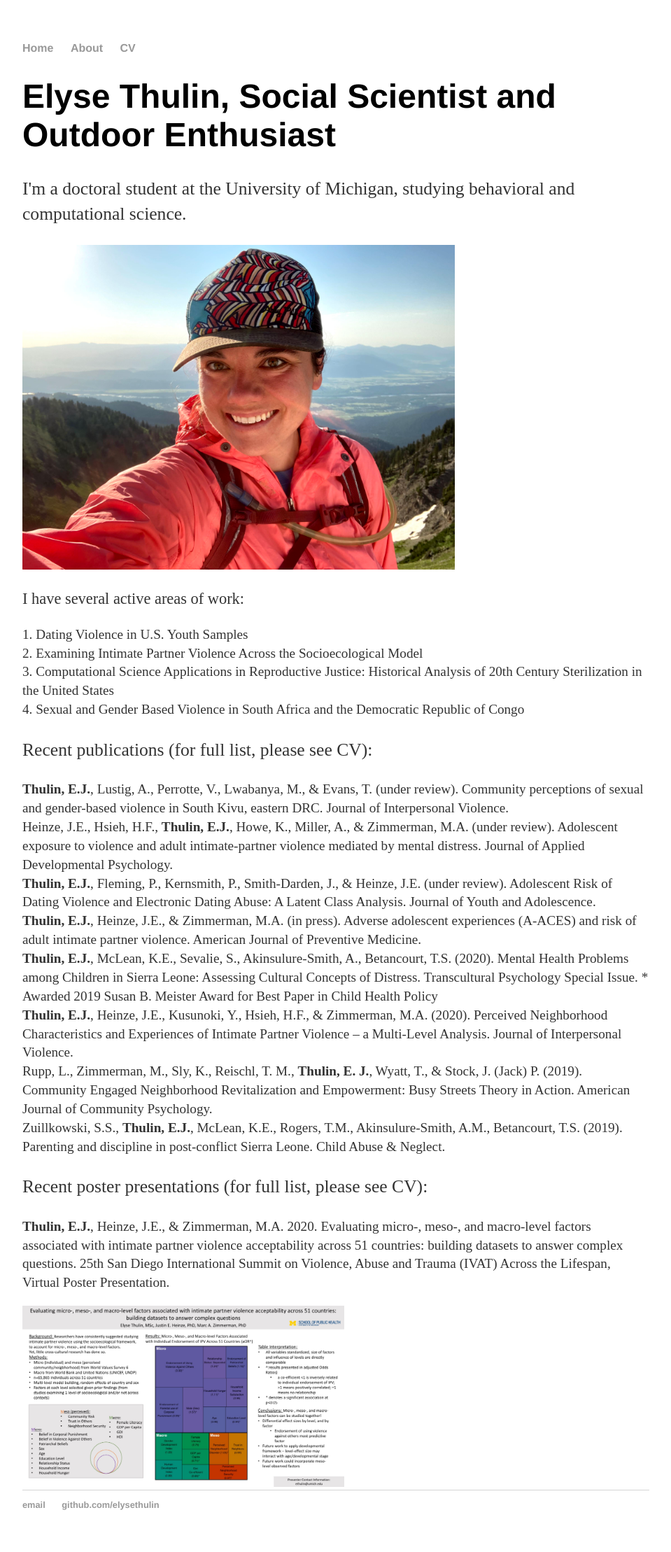
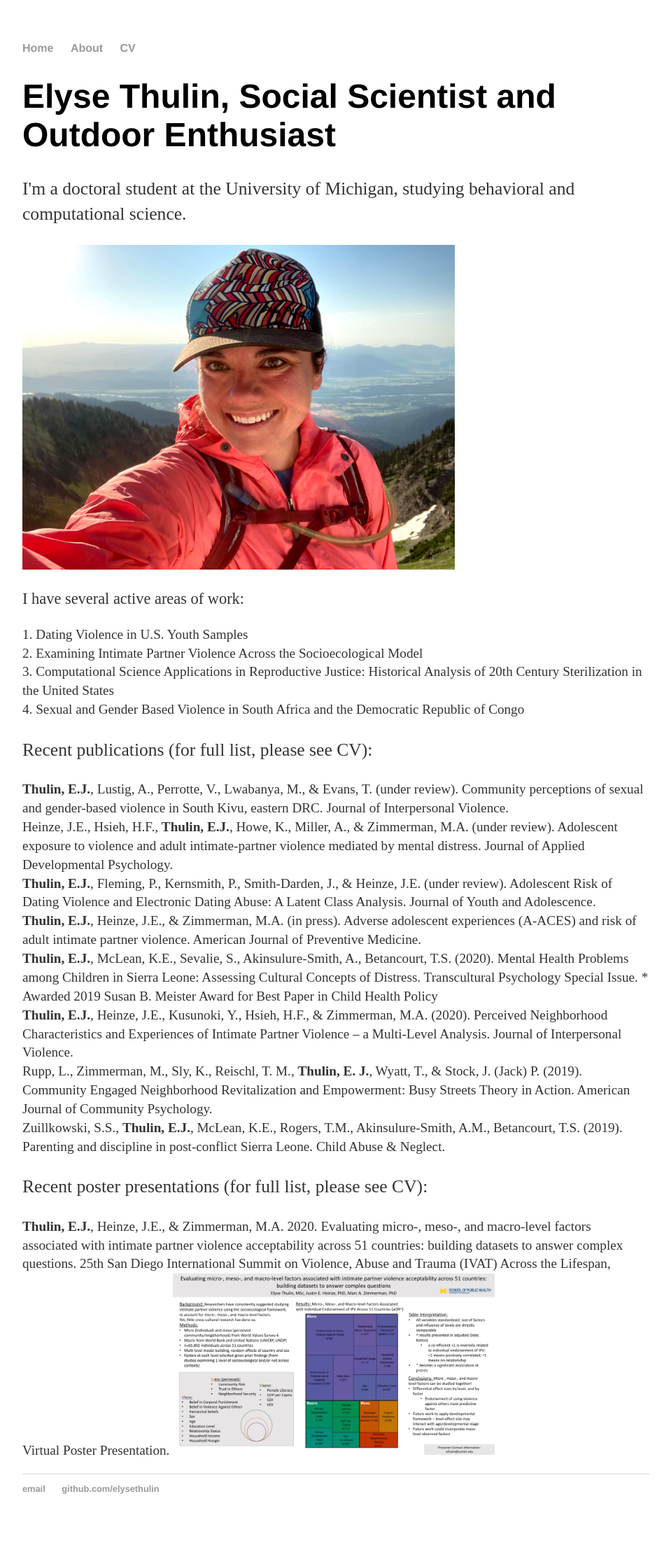
Before and after one commit to elysethulin/elysethulin.github.io, a Jekyll site: the page built from index.html, in a window 1280 px wide. Shown: the whole page at 70% size, without its empty margins (160-1119 px from the left). Built offline with Jekyll 4.4.1, drawn with Linux system fonts in a browser that asks for light colours; after the commit the page ends 2195 px from its top, so only the background shows below that.

Commit message:
Update index.html

```diff
--- a/index.html
+++ b/index.html
@@ -26,6 +26,6 @@ title: Elyse Thulin, Social Scientist and Outdoor Enthusiast
 		<p style="font-size:160%;">Recent poster presentations (for full list, please see CV):
 			<p style="font-size:120%;"><b>Thulin, E.J.</b>, Heinze, J.E., & Zimmerman, M.A. 2020. Evaluating micro-, meso-, and macro-level
 				factors associated with intimate partner violence acceptability across 51 countries: building datasets to answer complex questions.
-				25th San Diego International Summit on Violence, Abuse and Trauma (IVAT) Across the Lifespan, Virtual Poster Presentation. </p>
-			<img src="Evaluating Micro Meso And MacroLevel Factors .jpg" alt="text descriptor" width="460" height="258.6">
+				25th San Diego International Summit on Violence, Abuse and Trauma (IVAT) Across the Lifespan, Virtual Poster Presentation.
+			<img src="Evaluating Micro Meso And MacroLevel Factors .jpg" alt="text descriptor" width="460" height="258.6"> </p>
 </div><!-- /.blurb -->
```
